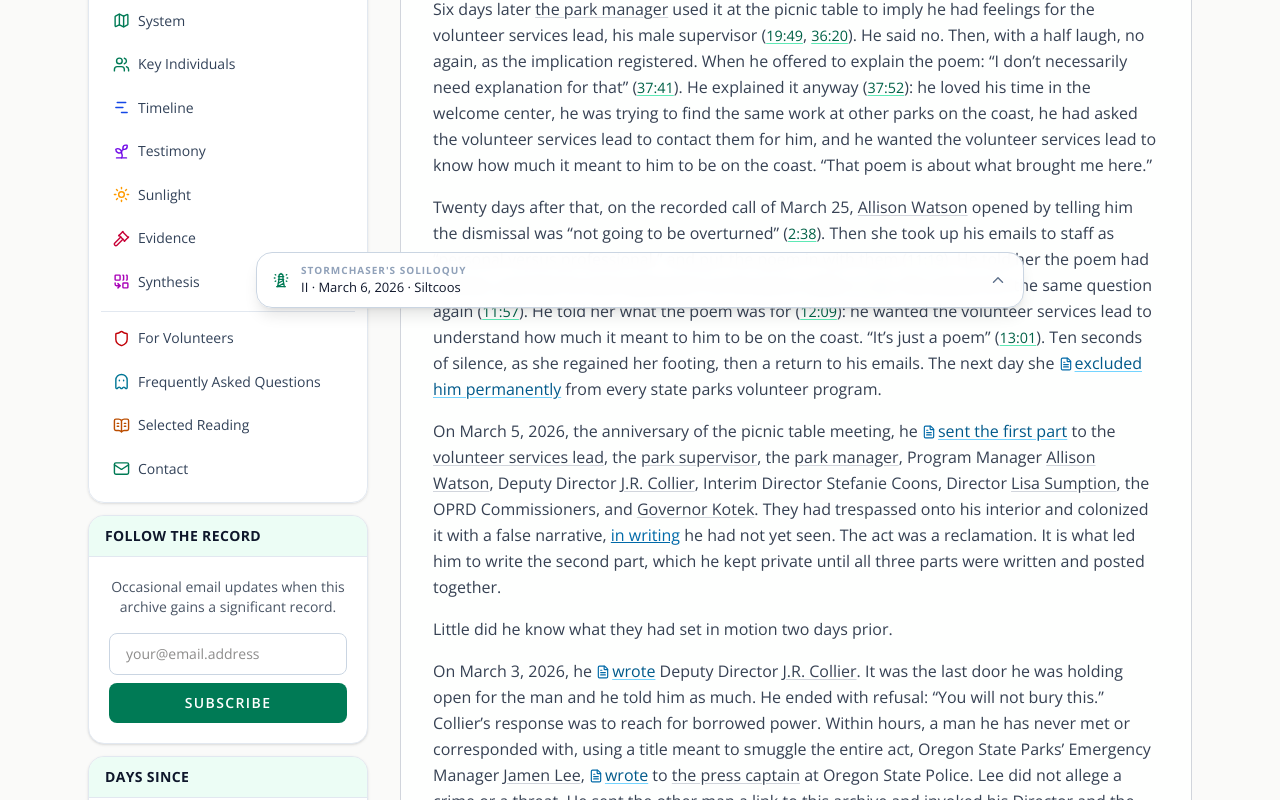
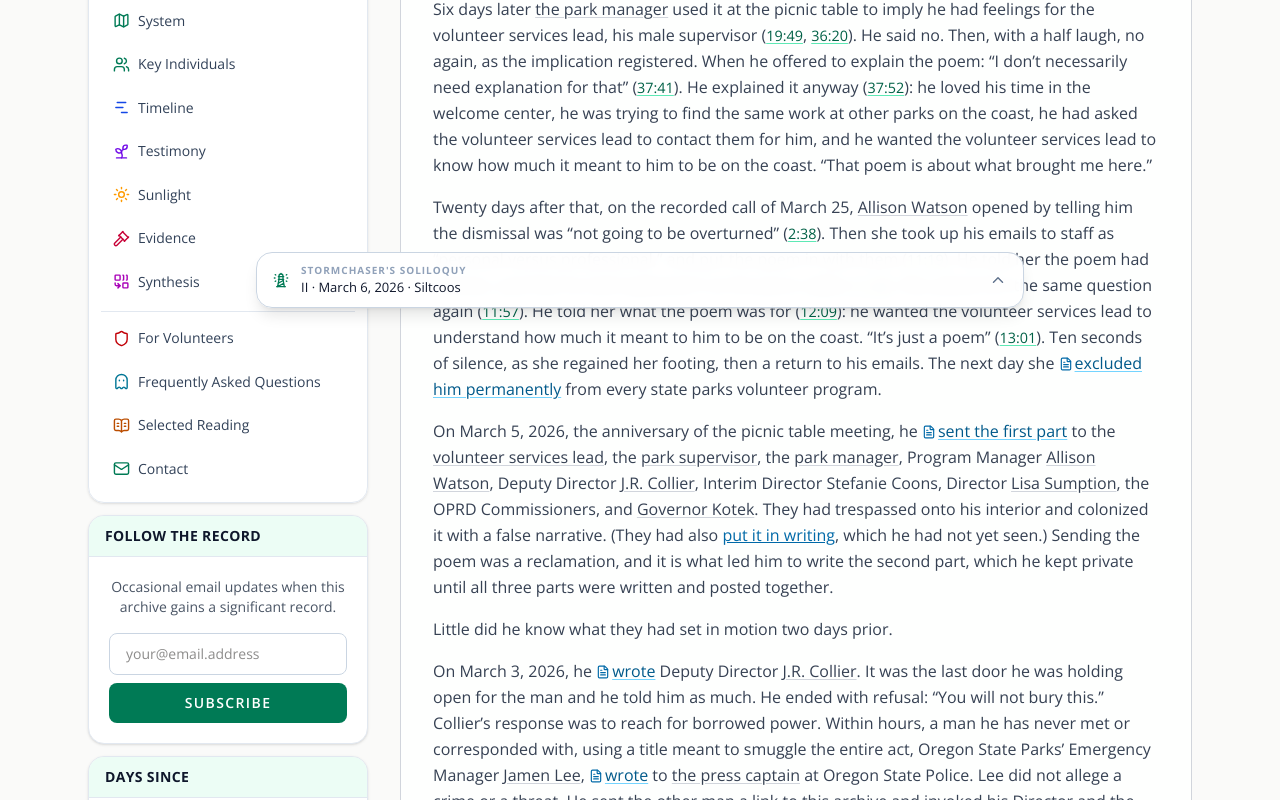
Before and after one commit to rswfire/rswfire.oprd, a Next.js app: page /soliloquy in a window 1280 px wide. Shown: the part 476-1276 px from the top of the page. Built offline with nearby package versions, Linux system fonts and the light colour scheme.

Commit message:
Soliloquy: the writing as an aside

```diff
--- a/app/(archive)/soliloquy/page.tsx
+++ b/app/(archive)/soliloquy/page.tsx
@@ -347,10 +347,10 @@ export default function StormchasersSoliloquyPage() {
                     <PersonLink name="J.R. Collier" seat="deputy" />, Interim Director Stefanie Coons, Director{" "}
                     <PersonLink name="Lisa Sumption" />, the OPRD Commissioners, and{" "}
                     <PersonLink name="Governor Kotek" seat="governor" />. They had trespassed onto his interior and
-                    colonized it with a false narrative,{" "}
-                    <Link href="/sunlight" className="text-sky-700 underline hover:text-sky-600">in writing</Link> he
-                    had not yet seen. The act was a reclamation. It is what led him to write the second part, which he
-                    kept private until all three parts were written and posted together.
+                    colonized it with a false narrative. (They had also{" "}
+                    <Link href="/sunlight" className="text-sky-700 underline hover:text-sky-600">put it in writing</Link>,
+                    which he had not yet seen.) Sending the poem was a reclamation, and it is what led him to write the
+                    second part, which he kept private until all three parts were written and posted together.
                 </p>
                 <p>
                     Little did he know what they had set in motion two days prior.
```
